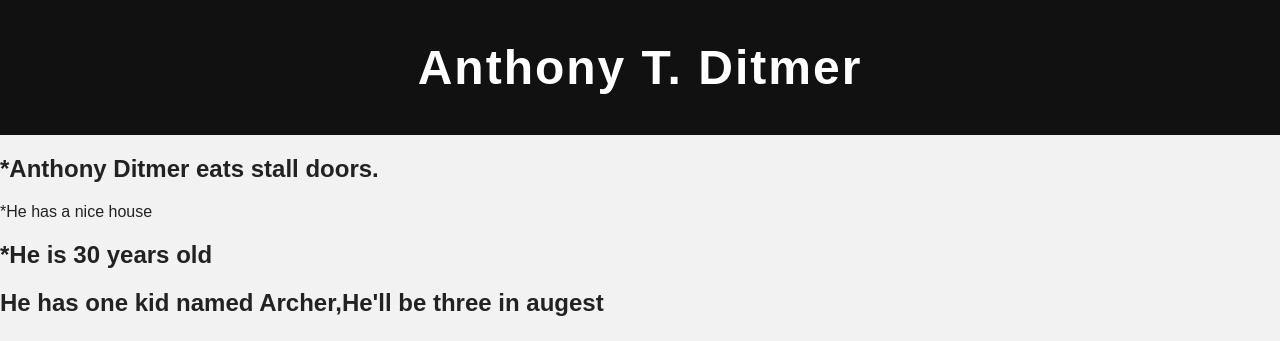
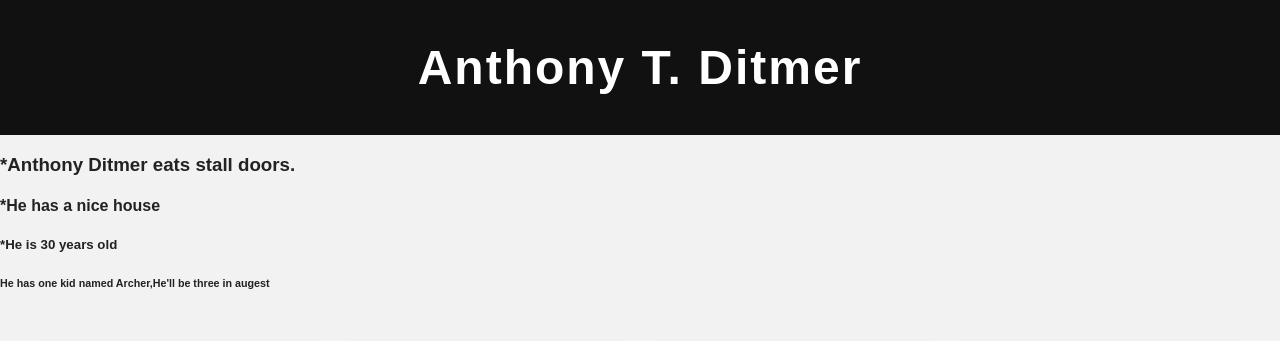
Before and after one commit to AnthonyDitmer/Anthony-Ditmer, a plain HTML site: page index.html in a window 1280 px wide. Shown: the top 341 px of the page. Drawn offline with Linux system fonts and the light colour scheme.

Commit message:
Update index.html

```diff
--- a/index.html
+++ b/index.html
@@ -57,10 +57,10 @@
 <header>
     <h1>Anthony T. Ditmer</h1>
 </header>
-<h2>*Anthony Ditmer eats stall doors.</h2>
-<hs>*He has a nice house</hs>
-<h2>*He is 30 years old</h2>
-    <h2>He has one kid named Archer,He'll be three in augest</h2>
+<h3>*Anthony Ditmer eats stall doors.</h3>
+<h4>*He has a nice house</h4>
+<h5>*He is 30 years old</h5>
+    <h6>He has one kid named Archer,He'll be three in augest</h6>
 <section class="gallery">
     <!-- Replace the src values with your actual image file names -->
     <img src="C:\Users\28johannesj\Pictures\Image (5).jfif" alt="Photo 1">
```
